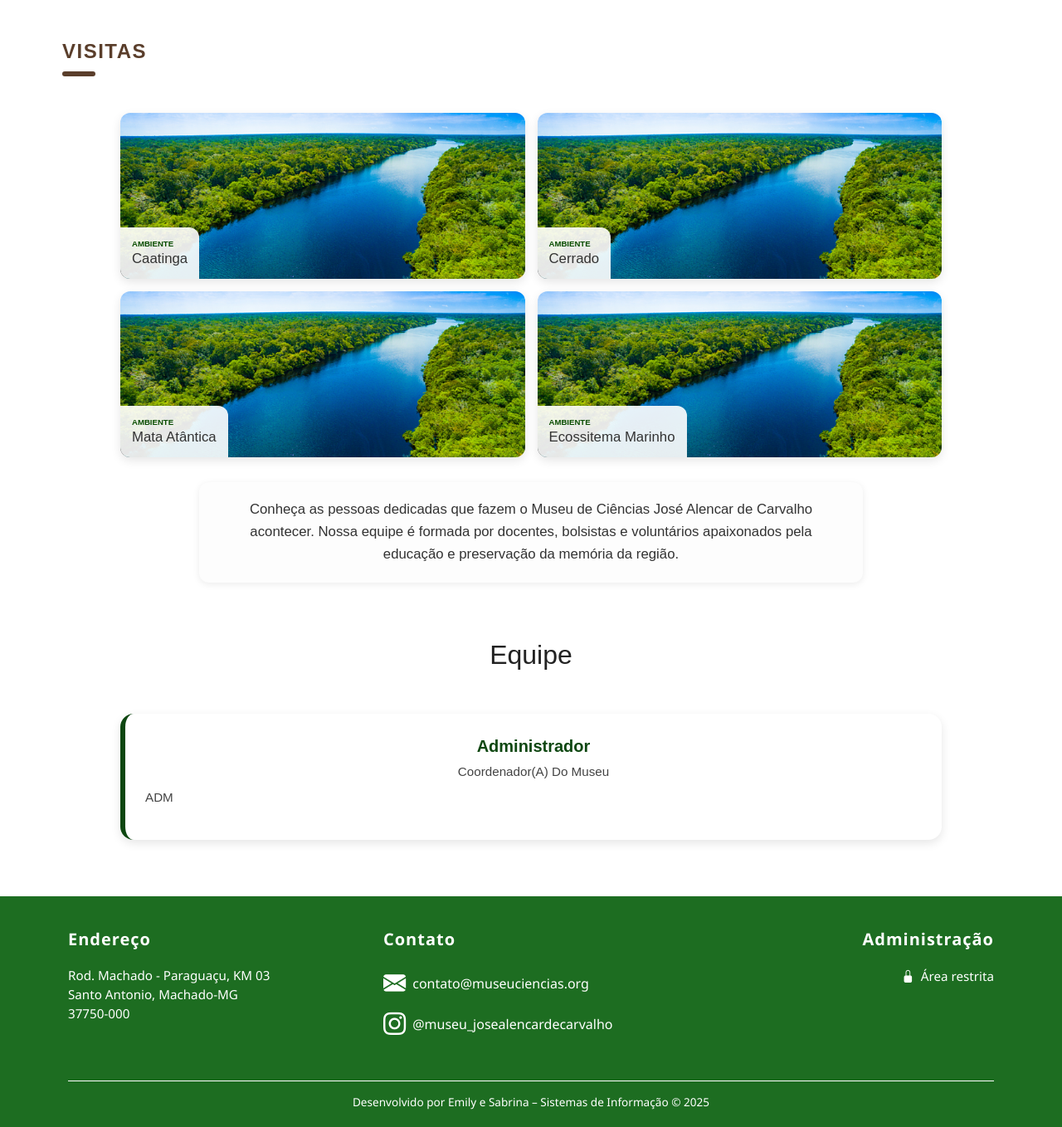
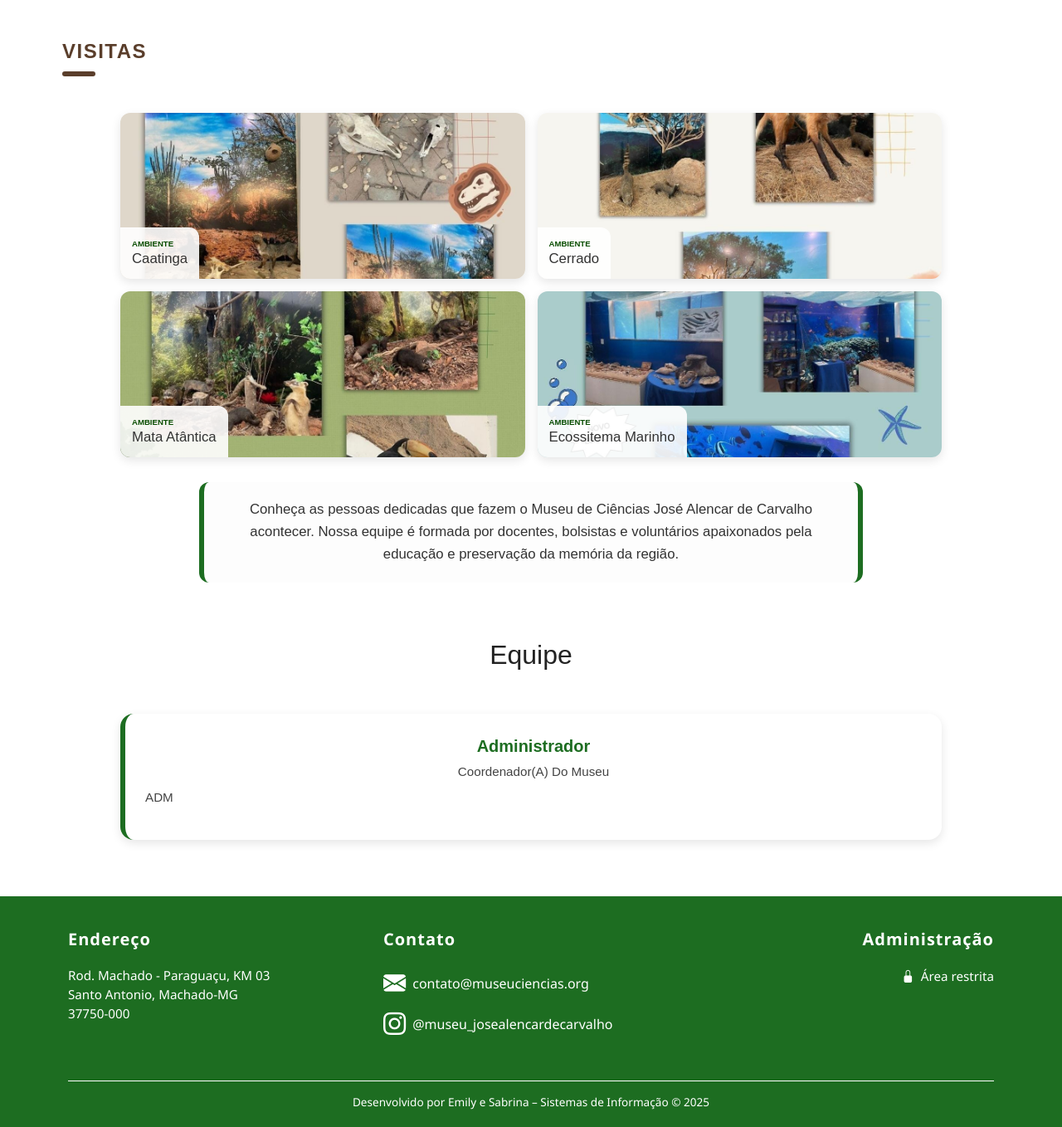
Before and after one commit to emily-180/ProjetoMuseu, a PHP site: page /views/visitas.php in a window 1280 px wide. Shown: the part 454-1812 px from the top of the page at 83% size. Run offline with PHP 8.4, Linux system fonts and the light colour scheme; data comes from the database, SQL or seed files in the repository.

Commit message:
commit 7 emily

```diff
--- a/static/css/visitas.css
+++ b/static/css/visitas.css
@@ -91,8 +91,9 @@
   padding: 20px 35px;
   background-color: #fdfdfd;
   border-radius: 12px;
-  box-shadow: 0 2px 8px rgba(0, 0, 0, 0.08);
   transition: transform 0.3s ease, box-shadow 0.3s ease;
+  border-left: 6px solid #1d6d21;
+   border-right: 6px solid #1d6d21;
 }
 
 .intro-equipe:hover {
@@ -109,7 +110,7 @@
   display: flex;
   flex-direction: column;
   justify-content: space-between;
-  border-left: 6px solid #0e4711;
+  border-left: 6px solid #1d6d21;
   text-align: center;
 }
 
@@ -120,7 +121,7 @@
 
 .membro-card strong {
   font-size: 1.25rem;
-  color: #0e4711;
+  color: #1d6d21;
   margin-bottom: 0.3rem;
 }
 
--- a/views/visitas.php
+++ b/views/visitas.php
@@ -19,28 +19,28 @@ $membros = $membroModel->listar();
     <section class="acervo">
       <div class="grid-acervo">
         <div class="item-acervo">
-          <img src="/ProjetoMuseu/static/imagens/temporaria.png" alt="Ambiente da Caatinga">
+          <img src="/ProjetoMuseu/static/imagens/caatinga.jpeg" alt="Ambiente da Caatinga">
           <div class="info">
             <p class="tag">ambiente</p>
             <h3>Caatinga</h3>
           </div>
         </div>
         <div class="item-acervo">
-          <img src="/ProjetoMuseu/static/imagens/temporaria.png" alt="Ambiente do Cerrado">
+          <img src="/ProjetoMuseu/static/imagens/cerrado.jpeg" alt="Ambiente do Cerrado">
           <div class="info">
             <p class="tag">ambiente</p>
             <h3>Cerrado</h3>
           </div>
         </div>
         <div class="item-acervo">
-          <img src="/ProjetoMuseu/static/imagens/temporaria.png" alt="Ambiente da Amazônia">
+          <img src="/ProjetoMuseu/static/imagens/mata.jpeg" alt="Ambiente da Amazônia">
           <div class="info">
             <p class="tag">ambiente</p>
             <h3>Mata Atântica</h3>
           </div>
         </div>
         <div class="item-acervo">
-          <img src="/ProjetoMuseu/static/imagens/temporaria.png" alt="Ambiente Interno do Museu">
+          <img src="/ProjetoMuseu/static/imagens/marinho.jpeg" alt="Ambiente Interno do Museu">
           <div class="info">
             <p class="tag">ambiente</p>
             <h3>Ecossitema Marinho</h3>
```
Also changed, not shown: static/imagens/caatinga.jpeg (added), static/imagens/cerrado.jpeg (added), static/imagens/marinho.jpeg (added), static/imagens/mata.jpeg (added), static/imagens/monitora1.jpg (deleted), static/imagens/monitora2.jpg (deleted), static/imagens/monitora3.jpg (deleted), static/imagens/outros.jpeg (added).
